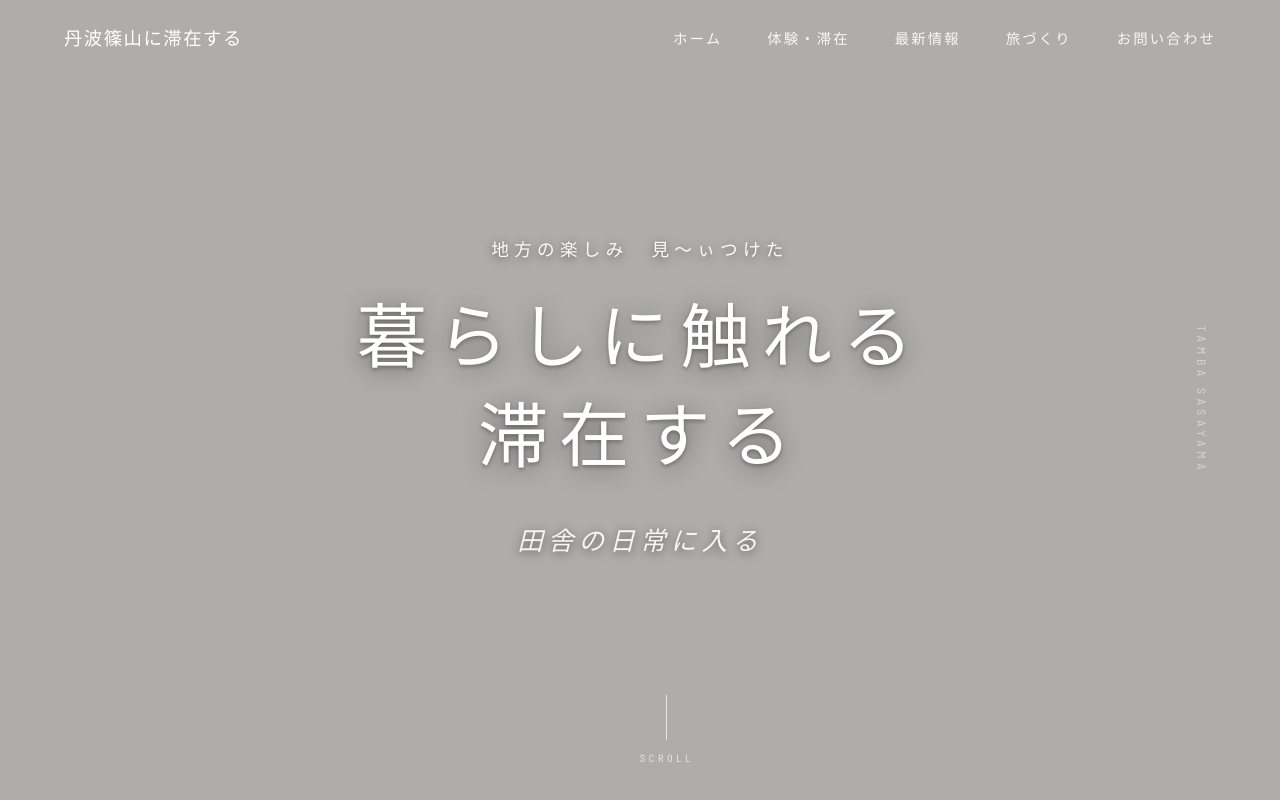
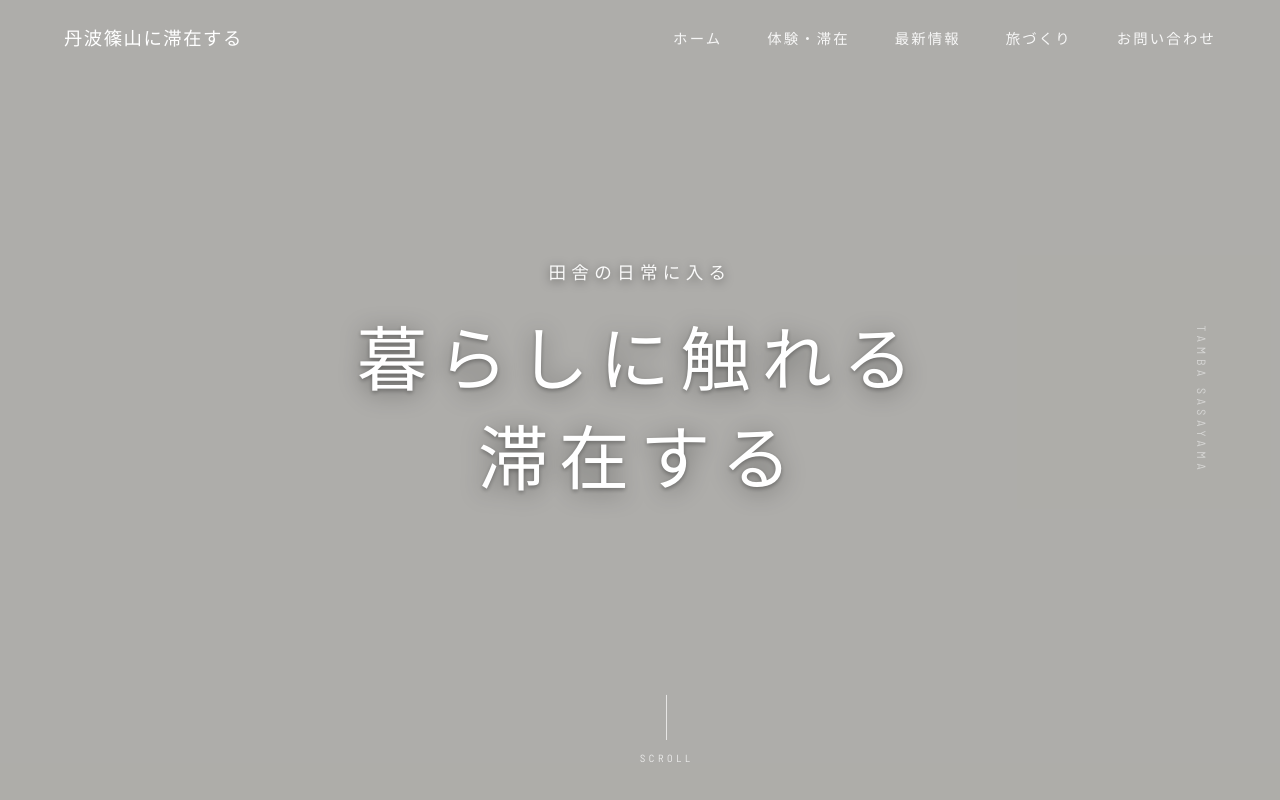
Before and after one commit to koubouhirx7-cloud/tabi-sasayama2, a website built with Vite: page index.html in a window 1280 px wide. Shown: the top 800 px of the page. Built offline with nearby package versions, Linux system fonts and the light colour scheme.

Commit message:
Fix text on index.html and overlap layout on stay-detail.html

```diff
--- a/index.html
+++ b/index.html
@@ -50,9 +50,8 @@
             <span class="label-en">TAMBA SASAYAMA</span>
           </div>
           <div class="hero-text-wrap">
-            <p class="hero-catch">地方の楽しみ　見〜ぃつけた</p>
+            <p class="hero-catch">田舎の日常に入る</p>
             <h1 class="hero-title">暮らしに触れる<br>滞在する</h1>
-            <p class="hero-sub">田舎の日常に入る</p>
           </div>
           <div class="scroll-hint">
             <span class="scroll-hint-line"></span>
```
Also changed, not shown: stay-detail.html (+0 -1 lines).
